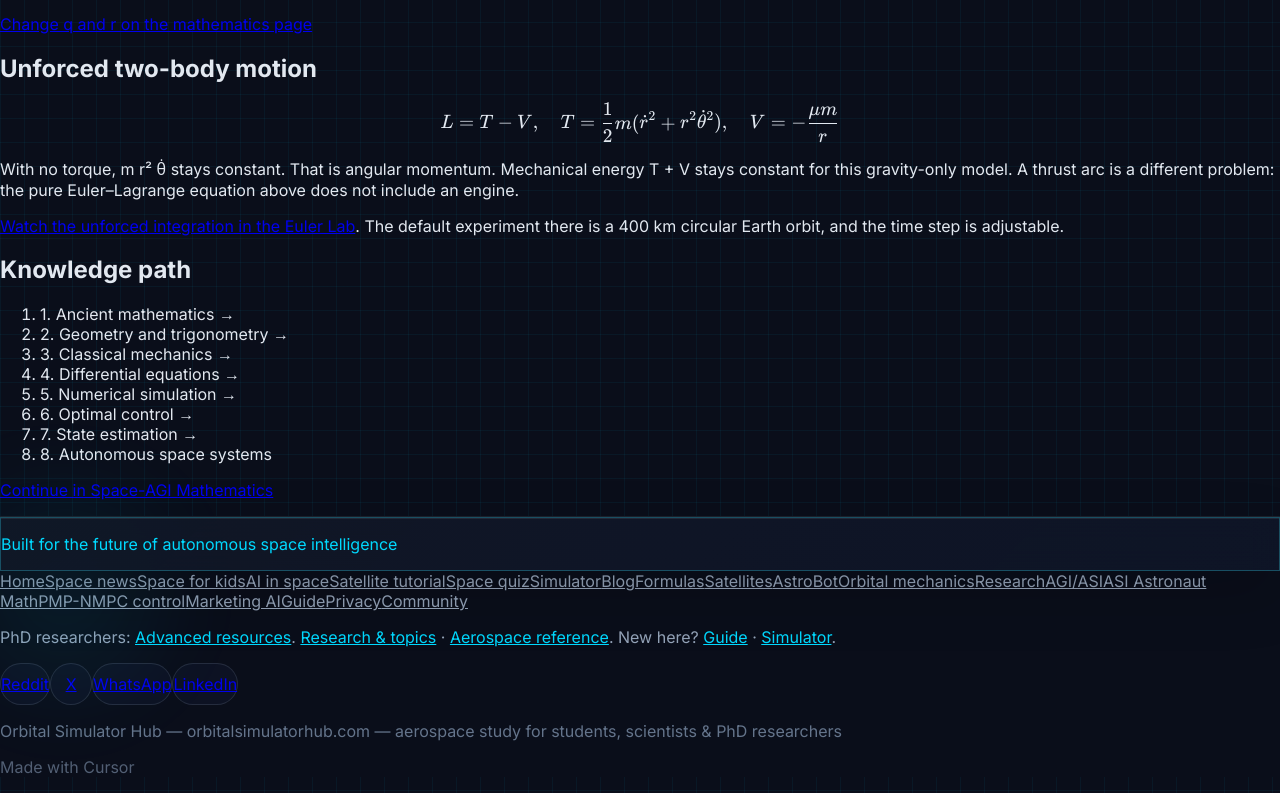
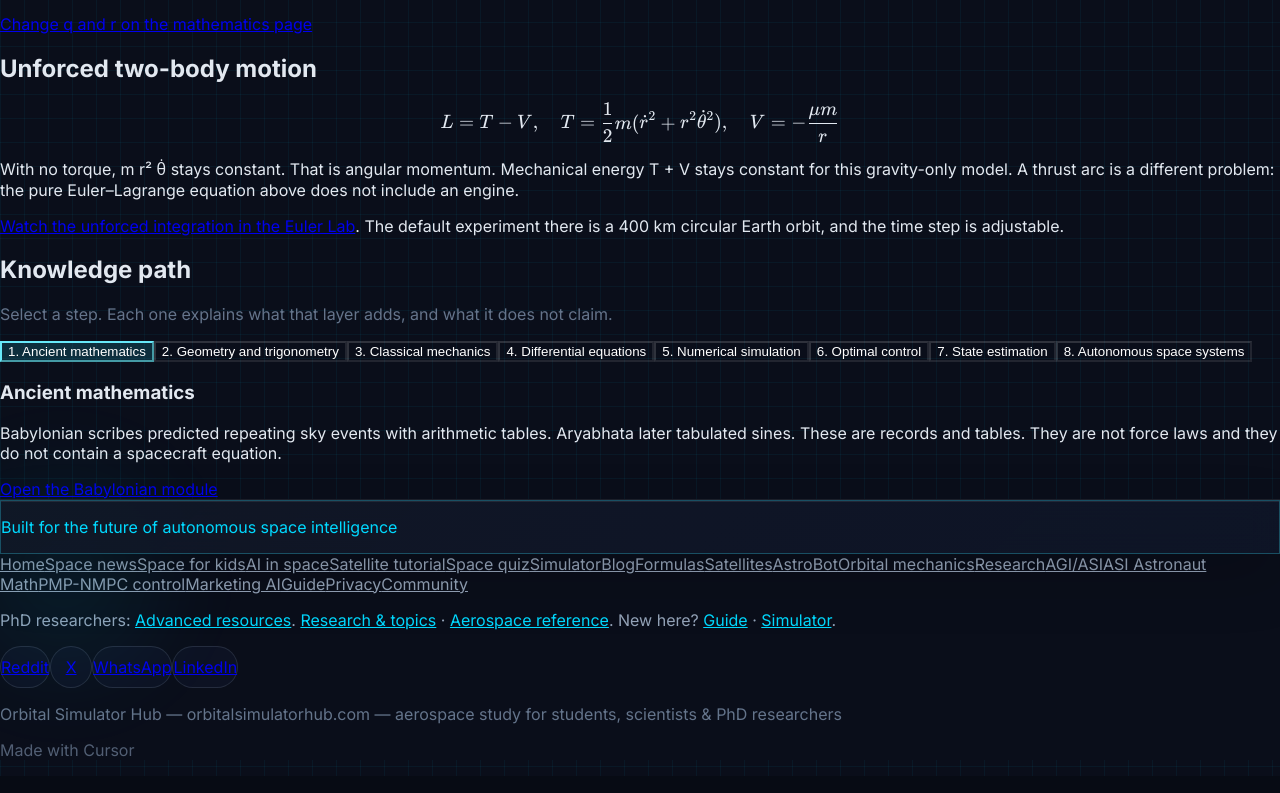
Before and after one commit to mukitc2010/orbitalsimulatorhub-, a React (Vite) app in the folder client/: page /research/math-history in a window 1280 px wide. Shown: the part 6434-7227 px from the top of the page. Built offline with nearby package versions, Linux system fonts and the light colour scheme; no server answers.

Commit message:
Make each knowledge-path step open an explanation and a link.

```diff
--- a/client/src/pages/MathHistory.tsx
+++ b/client/src/pages/MathHistory.tsx
@@ -136,14 +136,54 @@ const MODULES = [
 ];
 
 const GRAPH = [
-  "Ancient mathematics",
-  "Geometry and trigonometry",
-  "Classical mechanics",
-  "Differential equations",
-  "Numerical simulation",
-  "Optimal control",
-  "State estimation",
-  "Autonomous space systems",
+  {
+    title: "Ancient mathematics",
+    detail: "Babylonian scribes predicted repeating sky events with arithmetic tables. Aryabhata later tabulated sines. These are records and tables. They are not force laws and they do not contain a spacecraft equation.",
+    href: "#babylon",
+    link: "Open the Babylonian module",
+  },
+  {
+    title: "Geometry and trigonometry",
+    detail: "A right triangle gives vector length. A sine and a cosine turn an angle into coordinates. Apollonius classified the ellipse, parabola, and hyperbola. The orbit formula r = p / (1 + e cos θ) is a later use of those curves.",
+    href: "#conics",
+    link: "Draw a conic",
+  },
+  {
+    title: "Classical mechanics",
+    detail: "Newton’s Principia ties an inverse-square force to the conics Kepler had found. Lagrange writes the same gravity problem as L = T − V. With no thrust, angular momentum and mechanical energy stay constant.",
+    href: "#newton",
+    link: "Read Newton’s step",
+  },
+  {
+    title: "Differential equations",
+    detail: "The acceleration −μ r / r³ is a differential equation for position. Euler’s 1768 step adds the current rate times a time step. That step is general mathematics. Using it on a satellite is a modern teaching use.",
+    href: "#euler",
+    link: "See Euler’s step",
+  },
+  {
+    title: "Numerical simulation",
+    detail: "A computer repeats the step. Explicit Euler, semi-implicit Euler, and Runge–Kutta 4 follow the same gravity. The Euler Lab reports energy drift and radius error for a 400 km orbit. It does not invent an accuracy percentage.",
+    href: "/simulator/euler-lab",
+    link: "Open the Euler Lab",
+  },
+  {
+    title: "Optimal control",
+    detail: "A burn is no longer the unforced equation. Optimal control chooses the command that reduces a stated cost. The Riccati equation supplies the LQR gain. The scalar demo on this page is a classroom position loop, not flight software.",
+    href: "#riccati",
+    link: "Open the Riccati example",
+  },
+  {
+    title: "State estimation",
+    detail: "Sensors do not give the full state. A Kalman filter folds a noisy measurement into an estimate and a covariance. The filter formula is on the mathematics page. This site does not claim a certified navigation filter.",
+    href: "/research/space-agi-math",
+    link: "Read the Kalman formulas",
+  },
+  {
+    title: "Autonomous space systems",
+    detail: "Planning, estimation, and control can be chained in a lesson. The spacecraft page shows hypothetical repair modes and signal delay. Those modes are labeled hypothetical. They are not a flown autonomous controller.",
+    href: "/simulator/spacecraft",
+    link: "Open the spacecraft lesson",
+  },
 ];
 
 function ConicCanvas({ eccentricity, semiLatusKm, anomalyDeg }: { eccentricity: number; semiLatusKm: number; anomalyDeg: number }) {
@@ -199,6 +239,7 @@ export function MathHistory() {
   const [anomalyDeg, setAnomalyDeg] = useState(40);
   const [angleDeg, setAngleDeg] = useState(35);
   const [studied, setStudied] = useState<string[]>([]);
+  const [pathStep, setPathStep] = useState(0);
   const anomaly = (anomalyDeg * Math.PI) / 180;
   const notes = useMemo(
     () => explainConic({ semiLatusRectumM: semiLatusKm * 1000, eccentricity, trueAnomalyRad: anomaly, muM3S2: MU }),
@@ -298,12 +339,31 @@ export function MathHistory() {
 
       <section className="rounded-2xl border border-white/10 p-4">
         <h2 className="text-2xl font-semibold text-white">Knowledge path</h2>
-        <ol className="mt-3 space-y-2 text-sm">
+        <p className="mt-1 text-sm text-slate-300">Select a step. Each one explains what that layer adds, and what it does not claim.</p>
+        <div className="mt-3 flex flex-wrap gap-2" role="tablist" aria-label="Knowledge path">
           {GRAPH.map((node, index) => (
-            <li key={node} className="rounded-lg border border-white/10 px-3 py-2">{index + 1}. {node}{index < GRAPH.length - 1 ? " →" : ""}</li>
+            <button
+              key={node.title}
+              type="button"
+              role="tab"
+              aria-selected={pathStep === index}
+              className="rounded-full border px-3 py-1.5 text-left text-sm"
+              style={{
+                borderColor: pathStep === index ? "rgb(103, 232, 249)" : "rgba(255,255,255,0.15)",
+                background: pathStep === index ? "rgba(34,211,238,0.16)" : "transparent",
+                color: "white",
+              }}
+              onClick={() => setPathStep(index)}
+            >
+              {index + 1}. {node.title}
+            </button>
           ))}
-        </ol>
-        <p className="mt-3 text-sm"><Link href="/research/space-agi-math"><a className="text-cyan-300 underline">Continue in Space-AGI Mathematics</a></Link></p>
+        </div>
+        <div role="tabpanel" className="mt-4 rounded-xl border border-cyan-400/20 p-4 text-sm leading-6">
+          <h3 className="text-lg font-semibold text-white">{GRAPH[pathStep].title}</h3>
+          <p className="mt-2">{GRAPH[pathStep].detail}</p>
+          <a className="mt-3 inline-flex text-cyan-300 underline" href={GRAPH[pathStep].href}>{GRAPH[pathStep].link}</a>
+        </div>
       </section>
     </div>
   );
```
